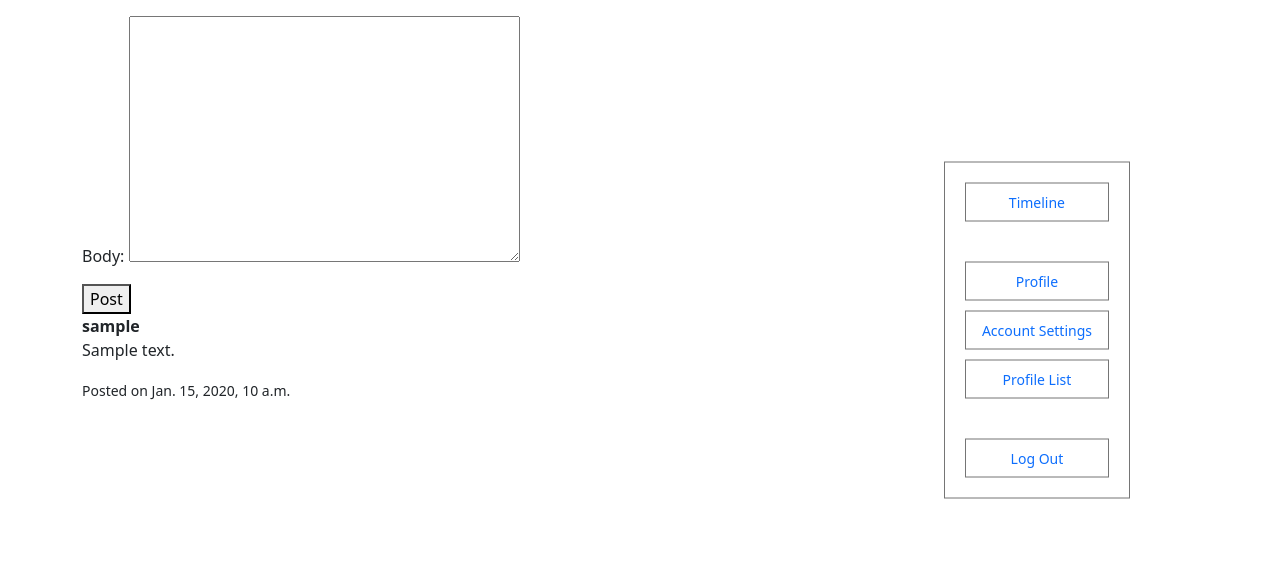
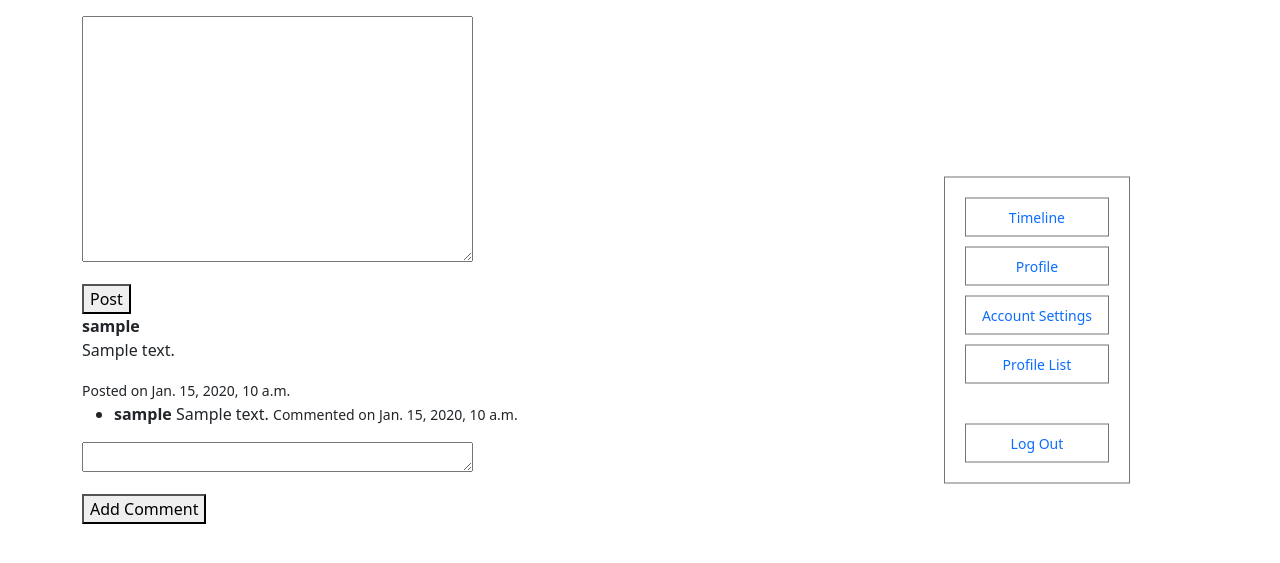
Before and after one commit to adrimsaav/togethr-app, a Django app: page /timeline/ in a window 1280 px wide. Shown: the part 70-633 px from the top of the page. Run offline with Django 4.2, Linux system fonts and the light colour scheme; a user stored in the database is signed in; tables that the repository leaves empty hold one stand-in row (values such as "Sample post").

Commit message:
create comments model and view function so users can comment on other users' posts

```diff
--- a/togethr/main_app/forms.py
+++ b/togethr/main_app/forms.py
@@ -1,7 +1,21 @@
 from django import forms
-from .models import Post
+from .models import Post, Comment
 
 class PostForm(forms.ModelForm):
     class Meta:
         model = Post
         fields = ['body']
+        labels = {
+            'body': ''
+        }
+
+class CommentForm(forms.ModelForm):
+    class Meta:
+        model = Comment
+        fields = ['body']
+        labels = {
+            'body': ''
+        }
+        widgets = {
+            'body': forms.Textarea(attrs={'rows': 1}),
+        }
--- a/togethr/main_app/models.py
+++ b/togethr/main_app/models.py
@@ -10,6 +10,12 @@ from django.db.models.signals import post_save
 class Post(models.Model):
     user = models.ForeignKey(User, on_delete=models.CASCADE)
     body = models.TextField(max_length=250)
+    created_at = models.DateTimeField(auto_now_add=True)
+
+class Comment(models.Model):
+    post = models.ForeignKey(Post, on_delete=models.CASCADE)
+    user = models.ForeignKey(User, on_delete=models.CASCADE)
+    body = models.TextField(max_length=200)
     created_at = models.DateTimeField(auto_now_add=True)
 
     def __str__(self):
--- a/togethr/main_app/static/css/style.css
+++ b/togethr/main_app/static/css/style.css
@@ -49,14 +49,6 @@ h1 {
     border: 1px solid rgb(117, 117, 117);
     }
 
-.nav-item-profile {
-    margin-top: 30px;
-    margin-bottom: 10px;
-    text-align: center;
-    border: 1px solid rgb(117, 117, 117);
-    }
-
-
 .nav-item-logout {
     margin-top: 30px;
     text-align: center;
--- a/togethr/main_app/templates/base.html
+++ b/togethr/main_app/templates/base.html
@@ -30,7 +30,7 @@
           <nav class="navbar-right">
             <ul class="nav flex-column">
             <li class="nav-item"><a class="nav-link" href="{% url 'timeline' %}">Timeline</a></li>
-            <li class="nav-item-profile"><a class="nav-link" href="{% url 'profile' request.user.id %}">Profile</a></li>
+            <li class="nav-item"><a class="nav-link" href="{% url 'profile' request.user.id %}">Profile</a></li>
             <li class="nav-item"><a class="nav-link" href="{% url 'account_settings' %}">Account Settings</a></li>
             <li class="nav-item"><a class="nav-link" href="{% url 'profile_list' %}">Profile List</a></li>
             <li class="nav-item-logout"><a class="nav-link" href="{% url 'logout' %}">Log Out</a></li>
--- a/togethr/main_app/templates/timeline.html
+++ b/togethr/main_app/templates/timeline.html
@@ -5,7 +5,7 @@
         {% if user.is_authenticated %}
             <form method="post" action="{% url 'timeline' %}">
                 {% csrf_token %}
-                {{form.as_p}}
+                {{ form.as_p }}
                 <button type="submit">Post</button>
             </form>
         {% endif %}
@@ -17,6 +17,23 @@
                 <strong>{{ post.user.username }}</strong>
                 <p>{{ post.body }}</p>
                 <small>Posted on {{ post.created_at }}</small>
+                <!-- for displaying comments on post -->
+                <ul>
+                    {% for comment in post.comment_set.all %}
+                        <li>
+                            <strong>{{ comment.user.username }}</strong>
+                            <span>{{ comment.body }}</span>
+                            <small>Commented on {{ comment.created_at }}</small>
+                        </li>
+                    {% endfor %}
+                </ul>
+                <!-- comment form for current post -->
+                <form method="post" action="{% url 'timeline' %}">
+                    {% csrf_token %}
+                    <input type="hidden" name="comment_form" value="1">
+                    {{ comment_form.as_p }}
+                    <button type="submit">Add Comment</button>
+                </form>
             </div>
         {% endfor %}
     </div>
--- a/togethr/main_app/views.py
+++ b/togethr/main_app/views.py
@@ -1,8 +1,8 @@
 from django.shortcuts import render, redirect
 from django.contrib.auth import authenticate, login
 from django.contrib.auth.forms import UserCreationForm
-from .models import Profile, Post
-from .forms import PostForm
+from .models import Profile, Post, Comment
+from .forms import PostForm, CommentForm
 from django.contrib.auth.decorators import login_required
 from django.contrib.auth.mixins import LoginRequiredMixin
 from django.contrib import messages
@@ -14,18 +14,28 @@ def home(request):
 @login_required
 def timeline(request):
     if request.method == 'POST':
-        form = PostForm(request.POST)
-        if form.is_valid():
-            post = form.save(commit=False)
-            post.user = request.user
-            post.save()
-            return redirect('timeline')
+        if 'post_form' in request.POST:
+            form = PostForm(request.POST)
+            if form.is_valid():
+                post = form.save(commit=False)
+                post.user = request.user
+                post.save()
+                return redirect('timeline')
+        elif 'comment_form' in request.POST:
+            comment_form = CommentForm(request.POST)
+            if comment_form.is_valid():
+                comment = comment_form.save(commit=False)
+                comment.user = request.user
+                comment.save()
+                return redirect('timeline')
     else:
         form = PostForm()
+        comment_form = CommentForm()
 
-    posts = Post.objects.all().order_by('-created_at') # Order by creation time in descending order
+    posts = Post.objects.all().order_by('-created_at')
+    comments = Comment.objects.all().order_by('-created_at')
 
-    return render(request, 'timeline.html', {'form': form, 'posts': posts})
+    return render(request, 'timeline.html', {'form': form, 'comment_form': comment_form, 'posts': posts, 'comments': comments})
 
 def signup(request):
     error_message = ''
```
Also changed, not shown: togethr/main_app/migrations/0007_comment.py (added).
